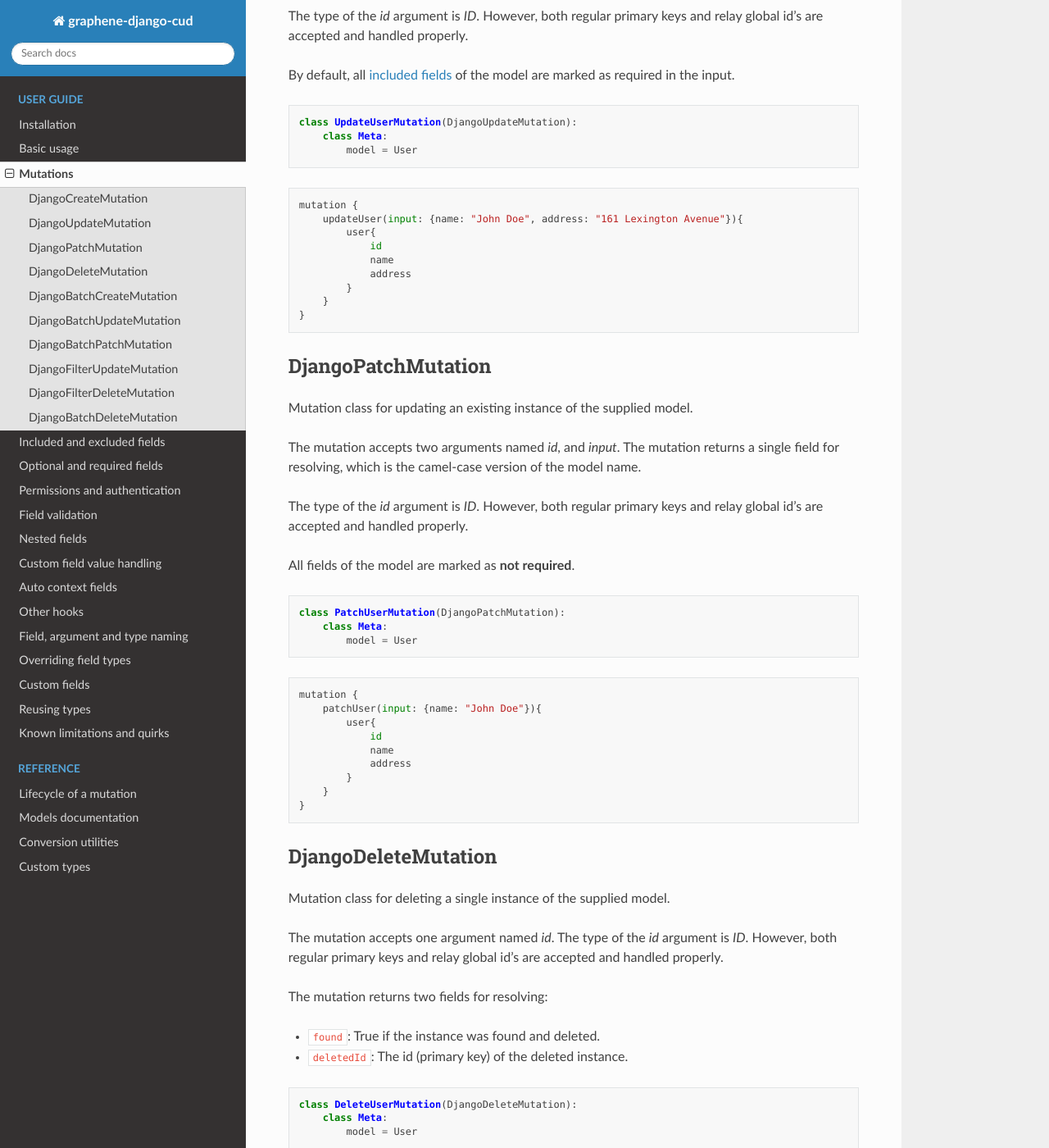
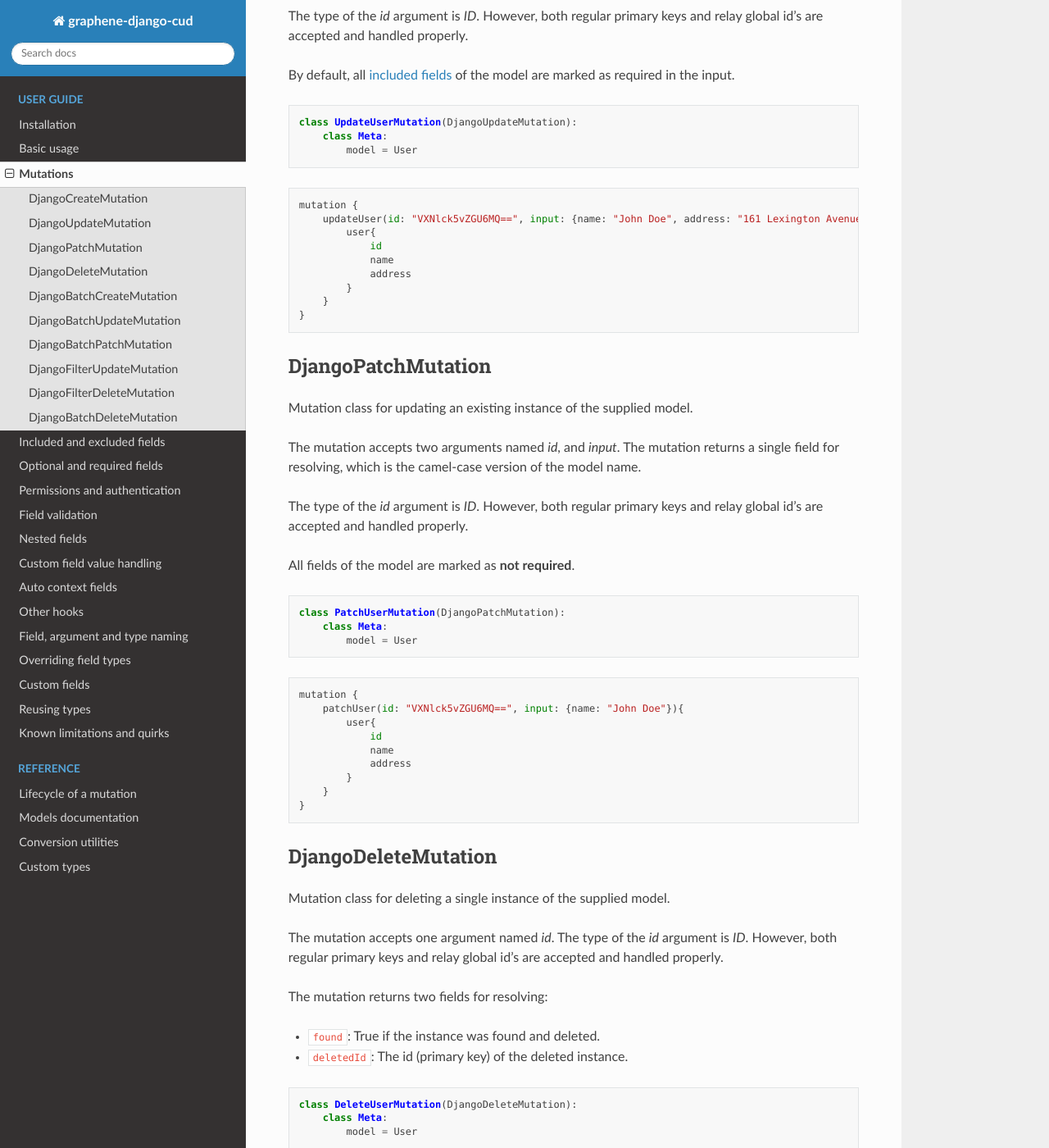
Before and after one commit to tOgg1/graphene-django-cud, a Sphinx documentation site: the page built from docs/guide/mutations.rst, in a window 1280 px wide and 1400 px high, scrolled down 805 px. Shown: the whole window at 82% size. Built offline with Sphinx 7.4.7 and the Read the Docs theme 2.0.0, drawn with Linux system fonts in a browser that asks for light colours.

Commit message:
Add ids to mutations in docs

```diff
--- a/docs/guide/mutations.rst
+++ b/docs/guide/mutations.rst
@@ -53,7 +53,7 @@ By default, all :ref:`included fields<included_and_excluded>` of the model are m
 .. code::
 
     mutation {
-        updateUser(input: {name: "John Doe", address: "161 Lexington Avenue"}){
+        updateUser(id: "VXNlck5vZGU6MQ==", input: {name: "John Doe", address: "161 Lexington Avenue"}){
             user{
                 id
                 name
@@ -86,7 +86,7 @@ All fields of the model are marked as **not required**.
 .. code::
 
     mutation {
-        patchUser(input: {name: "John Doe"}){
+        patchUser(id: "VXNlck5vZGU6MQ==", input: {name: "John Doe"}){
             user{
                 id
                 name
```
